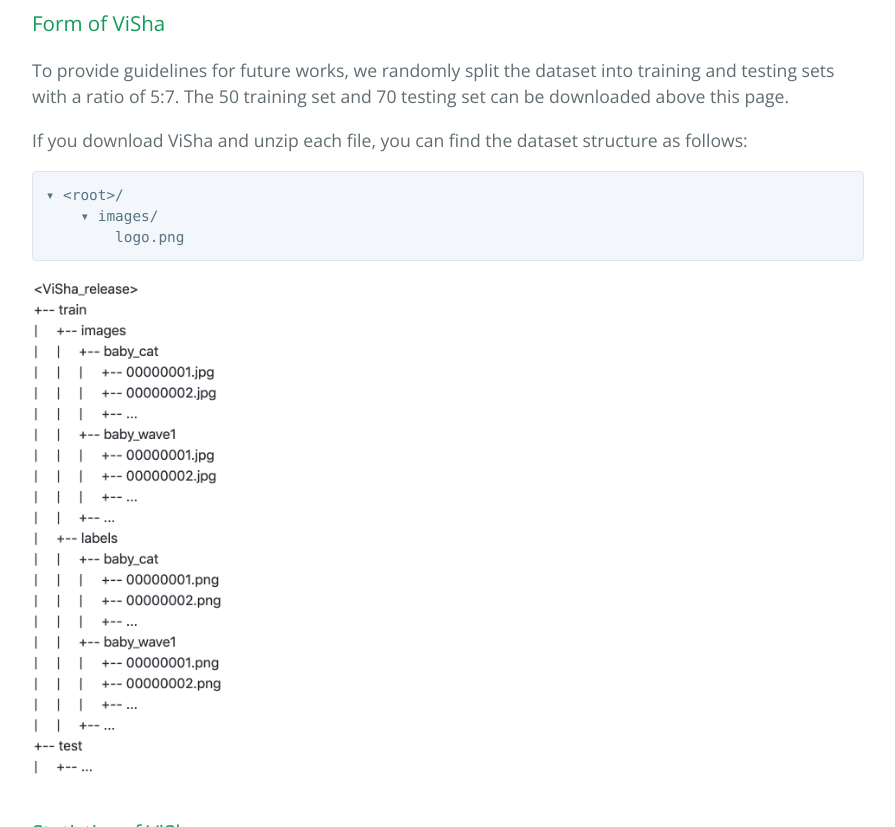
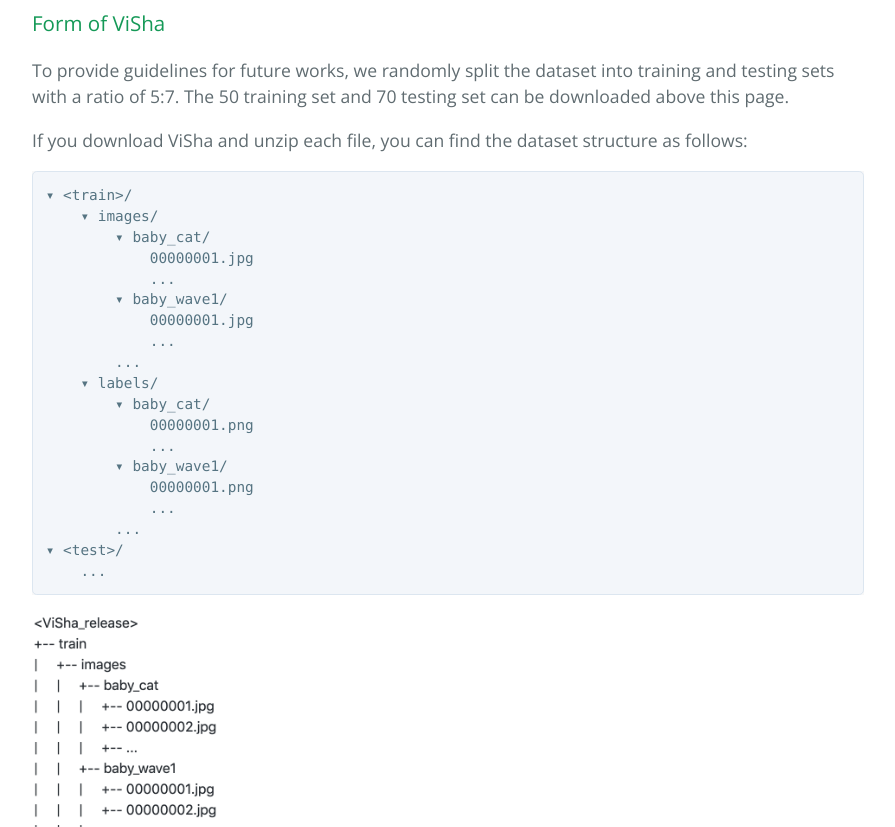
Before and after one commit to eraserNut/eraserNut.github.io, a Jekyll site: the page built from _posts/2021-04-06-ViSha.markdown, in a window 1280 px wide and 900 px high, scrolled down 994 px, cut to the strip 73-900 px from the top of the window. Shown: the whole strip, without its empty margins (192-1087 px from the left). Built offline with Jekyll 4.4.1, drawn with Linux system fonts in a browser that asks for light colours.

Commit message:
Update 2021-04-06-ViSha.markdown

```diff
--- a/_posts/2021-04-06-ViSha.markdown
+++ b/_posts/2021-04-06-ViSha.markdown
@@ -17,9 +17,25 @@ To provide guidelines for future works, we randomly split the dataset into train
 
 If you download ViSha and unzip each file, you can find the dataset structure as follows:
 
-    ▾ <root>/
+    ▾ <train>/
         ▾ images/
-            logo.png
+            ▾ baby_cat/
+                00000001.jpg
+                ...
+            ▾ baby_wave1/
+                00000001.jpg
+                ...
+            ...
+        ▾ labels/
+            ▾ baby_cat/
+                00000001.png
+                ...
+            ▾ baby_wave1/
+                00000001.png
+                ...
+            ...
+    ▾ <test>/
+        ...
 
 <img src="https://github.com/eraserNut/eraserNut.github.io/blob/main/_posts/folder_structure.png?raw=true" height="500">
 
```
